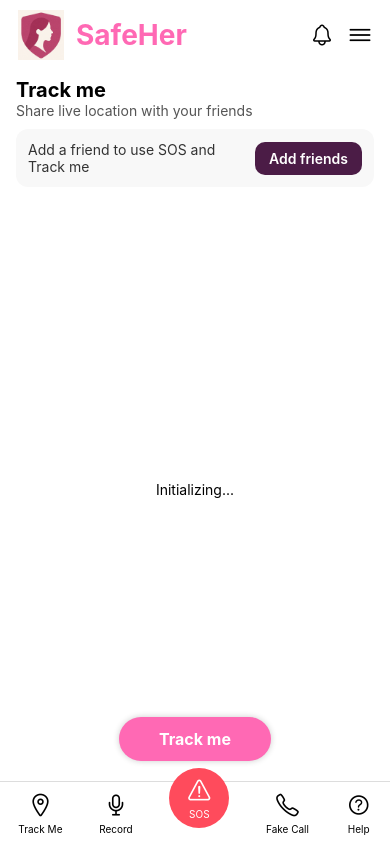
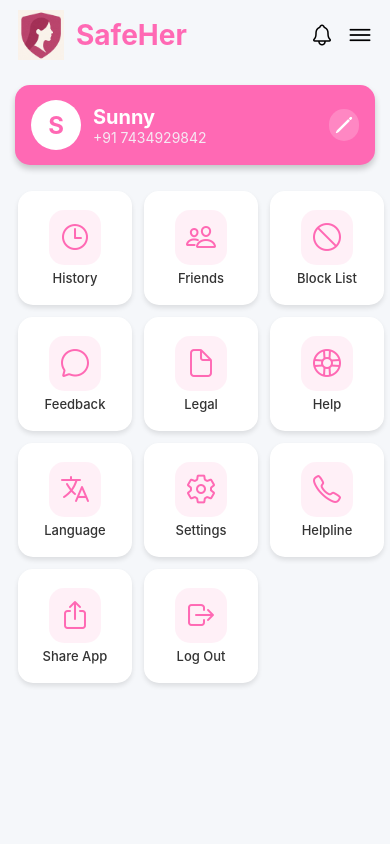
Before and after one commit to Sunny2307/SafeHer, a React Native app in the folder frontend/: screen /MenuScreen in a window 390 px wide. Built offline with nearby package versions, Linux system fonts and the light colour scheme; no server answers.

Commit message:
verification complete

```diff
--- a/frontend/src/App.jsx
+++ b/frontend/src/App.jsx
@@ -23,7 +23,7 @@
   }
 
   // Pass initial route depending on showPin value
-  return <AppNavigator initialRouteName={'HomeScreen'} />;
+  return <AppNavigator initialRouteName={'SignUpLogin'} />;
 };
 
 export default App;
--- a/frontend/src/api/api.js
+++ b/frontend/src/api/api.js
@@ -2,7 +2,7 @@
 import axios from 'axios';
 import AsyncStorage from '@react-native-async-storage/async-storage';
 
-const BASE_URL = 'http://192.168.186.18:3000'; // Replace with your machine’s IP address
+const BASE_URL = 'http://192.168.56.102:3000'; // Replace with your machine’s IP address
 
 const api = axios.create({
   baseURL: BASE_URL,
--- a/frontend/src/components/Header.jsx
+++ b/frontend/src/components/Header.jsx
@@ -1,8 +1,11 @@
 import React from 'react';
-import { View, Text, StyleSheet, Image } from 'react-native';
+import { View, Text, StyleSheet, Image, TouchableOpacity } from 'react-native';
 import Icon from 'react-native-vector-icons/Ionicons';
+import { useNavigation } from '@react-navigation/native';
 
 const Header = () => {
+  const navigation = useNavigation();
+
   return (
     <View style={styles.header}>
       <View style={styles.logoSection}>
@@ -14,8 +17,12 @@
         <Text style={styles.logoText}>SafeHer</Text>
       </View>
       <View style={styles.iconContainer}>
-        <Icon name="notifications-outline" size={24} color="#000" />
-        <Icon name="menu-outline" size={28} color="#000" />
+        <TouchableOpacity>
+          <Icon name="notifications-outline" size={24} color="#000" />
+        </TouchableOpacity>
+        <TouchableOpacity onPress={() => navigation.navigate('MenuScreen')}>
+          <Icon name="menu-outline" size={28} color="#000" />
+        </TouchableOpacity>
       </View>
     </View>
   );
--- a/frontend/src/navigation/AppNavigator.jsx
+++ b/frontend/src/navigation/AppNavigator.jsx
@@ -11,6 +11,7 @@
 import AddFriendScreen from '../screens/emergency/AddFriendScreen';
 import RecordScreen from '../screens/support/RecordScreen';
 import RecordingHistoryScreen from '../screens/support/RecordingHistoryScreen';
+import MenuScreen from '../screens/support/MenuScreen';
 
 const Stack = createNativeStackNavigator();
 
@@ -63,6 +64,11 @@
           component={RecordingHistoryScreen}
           options={{ headerShown: false }}
         />
+        <Stack.Screen
+          name="MenuScreen"
+          component={MenuScreen}
+          options={{ headerShown: false }}
+        />
       </Stack.Navigator>
     </NavigationContainer>
   );
--- a/frontend/src/screens/auth/PinLoginScreen.jsx
+++ b/frontend/src/screens/auth/PinLoginScreen.jsx
@@ -10,9 +10,14 @@
   const pinInputRefs = useRef([]);
   const navigation = useNavigation();
   const route = useRoute();
-  const { phoneNumber } = route.params;
+  const { phoneNumber = '' } = route.params || {};
 
   useEffect(() => {
+    if (!phoneNumber) {
+      Alert.alert('Error', 'Phone number is missing. Please try again.');
+      navigation.navigate('SignUpLogin');
+      return;
+    }
     checkBiometricAuth();
   }, []);
 
@@ -33,7 +38,7 @@
             const errorMessage = error.response?.data?.error || 'Failed to verify PIN with backend';
             Alert.alert('Error', errorMessage);
             if (error.response?.status === 401) {
-              navigation.navigate('SignUpLogin'); // Updated to match AppNavigator
+              navigation.navigate('SignUpLogin');
             }
           }
         } else {
@@ -77,7 +82,7 @@
       const errorMessage = error.response?.data?.error || 'Failed to verify PIN';
       Alert.alert('Error', errorMessage);
       if (error.response?.status === 401) {
-        navigation.navigate('SignUpLogin'); // Updated to match AppNavigator
+        navigation.navigate('SignUpLogin');
       }
     }
   };
--- /dev/null
+++ b/frontend/src/screens/support/MenuScreen.jsx
@@ -0,0 +1,183 @@
+import React from 'react';
+import {
+  View,
+  Text,
+  TouchableOpacity,
+  StyleSheet,
+  SafeAreaView,
+  Dimensions,
+  FlatList,
+} from 'react-native';
+import Icon from 'react-native-vector-icons/Ionicons';
+import { useNavigation } from '@react-navigation/native';
+import Header from '../../components/Header';
+
+const screenWidth = Dimensions.get('window').width;
+const numColumns = 3;
+const itemSpacing = 12;
+const totalSpacing = itemSpacing * (numColumns + 1);
+const itemSize = (screenWidth - totalSpacing) / numColumns;
+
+const MenuScreen = () => {
+  const navigation = useNavigation();
+
+  const menuItems = [
+    { name: 'History', icon: 'time-outline', screen: 'HistoryScreen' },
+    { name: 'Friends', icon: 'people-outline', screen: 'FriendsScreen' },
+    { name: 'Block List', icon: 'ban-outline', screen: 'BlockListScreen' },
+    { name: 'Feedback', icon: 'chatbubble-outline', screen: 'FeedbackScreen' },
+    { name: 'Legal', icon: 'document-outline', screen: 'LegalScreen' },
+    { name: 'Help', icon: 'help-buoy-outline', screen: 'HelpScreen' },
+    { name: 'Language', icon: 'language-outline', screen: 'LanguageScreen' },
+    { name: 'Settings', icon: 'settings-outline', screen: 'SettingsScreen' },
+    { name: 'Helpline', icon: 'call-outline', screen: 'HelplineScreen' },
+    { name: 'Share App', icon: 'share-outline', screen: 'ShareAppScreen' },
+    { name: 'Log Out', icon: 'log-out-outline', action: () => handleLogout() },
+  ];
+
+  const handleLogout = () => {
+    navigation.reset({
+      index: 0,
+      routes: [{ name: 'SignUpLogin' }],
+    });
+  };
+
+  const renderItem = ({ item }) => (
+    <TouchableOpacity
+      style={styles.gridItem}
+      onPress={() => {
+        if (item.screen) {
+          navigation.navigate(item.screen);
+        } else if (item.action) {
+          item.action();
+        }
+      }}
+    >
+      <View style={styles.iconContainer}>
+        <Icon name={item.icon} size={32} color="#FF69B4" />
+      </View>
+      <Text style={styles.gridText}>{item.name}</Text>
+    </TouchableOpacity>
+  );
+
+  return (
+    <SafeAreaView style={styles.container}>
+      {/* Header */}
+      <Header />
+
+      {/* Header Section */}
+      <View style={styles.header}>
+        <View style={styles.userInfo}>
+          <View style={styles.avatar}>
+            <Text style={styles.avatarText}>S</Text>
+          </View>
+          <View>
+            <Text style={styles.userName}>Sunny</Text>
+            <Text style={styles.phoneNumber}>+91 7434929842</Text>
+          </View>
+        </View>
+        <TouchableOpacity style={styles.editIcon}>
+          <Icon name="pencil-outline" size={20} color="#FFF" />
+        </TouchableOpacity>
+      </View>
+
+      {/* Grid */}
+      <FlatList
+        data={menuItems}
+        renderItem={renderItem}
+        keyExtractor={(item, index) => index.toString()}
+        numColumns={numColumns}
+        contentContainerStyle={styles.gridContainer}
+      />
+    </SafeAreaView>
+  );
+};
+
+const styles = StyleSheet.create({
+  container: {
+    flex: 1,
+    backgroundColor: '#F5F7FA',
+  },
+  header: {
+    flexDirection: 'row',
+    justifyContent: 'space-between',
+    alignItems: 'center',
+    paddingHorizontal: 16,
+    paddingVertical: 15,
+    backgroundColor: '#FF69B4',
+    borderRadius: 15,
+    marginHorizontal: 15,
+    marginTop: 15,
+    marginBottom: 20,
+    shadowColor: '#000',
+    shadowOffset: { width: 0, height: 4 },
+    shadowOpacity: 0.2,
+    shadowRadius: 6,
+    elevation: 5,
+  },
+  userInfo: {
+    flexDirection: 'row',
+    alignItems: 'center',
+  },
+  avatar: {
+    width: 50,
+    height: 50,
+    borderRadius: 25,
+    backgroundColor: '#FFF',
+    justifyContent: 'center',
+    alignItems: 'center',
+    marginRight: 12,
+  },
+  avatarText: {
+    color: '#FF69B4',
+    fontSize: 24,
+    fontWeight: 'bold',
+  },
+  userName: {
+    fontSize: 20,
+    fontWeight: 'bold',
+    color: '#FFF',
+  },
+  phoneNumber: {
+    fontSize: 14,
+    color: '#F5F7FA',
+    opacity: 0.9,
+  },
+  editIcon: {
+    padding: 5,
+    backgroundColor: 'rgba(255, 255, 255, 0.2)',
+    borderRadius: 20,
+  },
+  gridContainer: {
+    paddingHorizontal: itemSpacing,
+    paddingBottom: 20,
+  },
+  gridItem: {
+    width: itemSize,
+    aspectRatio: 1,
+    backgroundColor: '#FFF',
+    borderRadius: 15,
+    justifyContent: 'center',
+    alignItems: 'center',
+    margin: itemSpacing / 2,
+    shadowColor: '#000',
+    shadowOffset: { width: 0, height: 3 },
+    shadowOpacity: 0.1,
+    shadowRadius: 5,
+    elevation: 3,
+  },
+  iconContainer: {
+    padding: 10,
+    backgroundColor: 'rgba(255, 105, 180, 0.1)',
+    borderRadius: 15,
+    marginBottom: 5,
+  },
+  gridText: {
+    fontSize: 13,
+    color: '#333',
+    fontWeight: '500',
+    textAlign: 'center',
+  },
+});
+
+export default MenuScreen;
```
